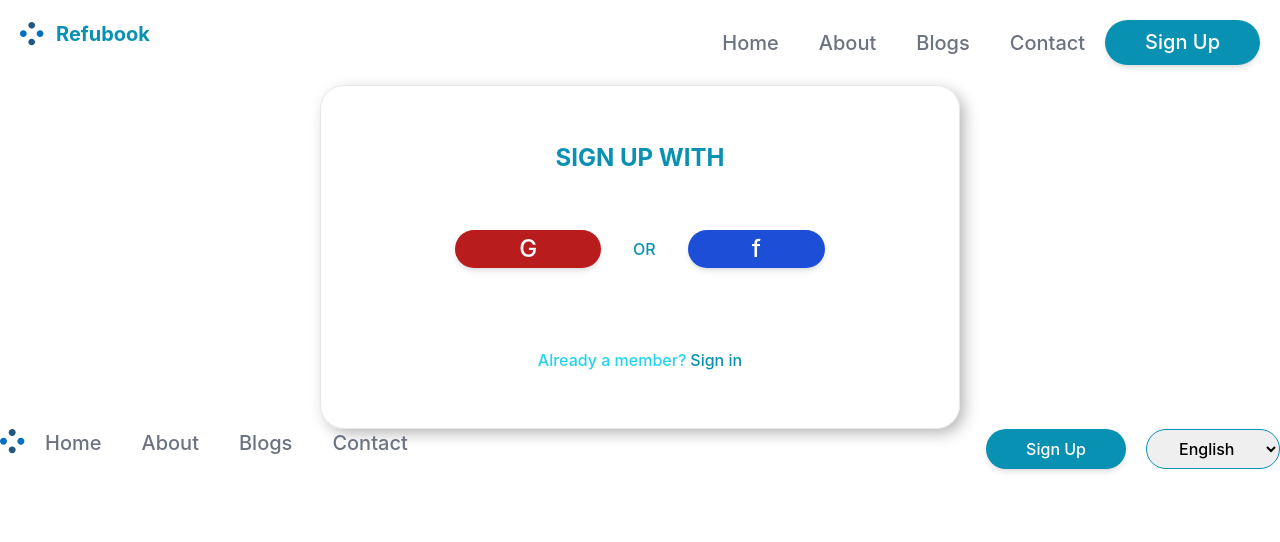
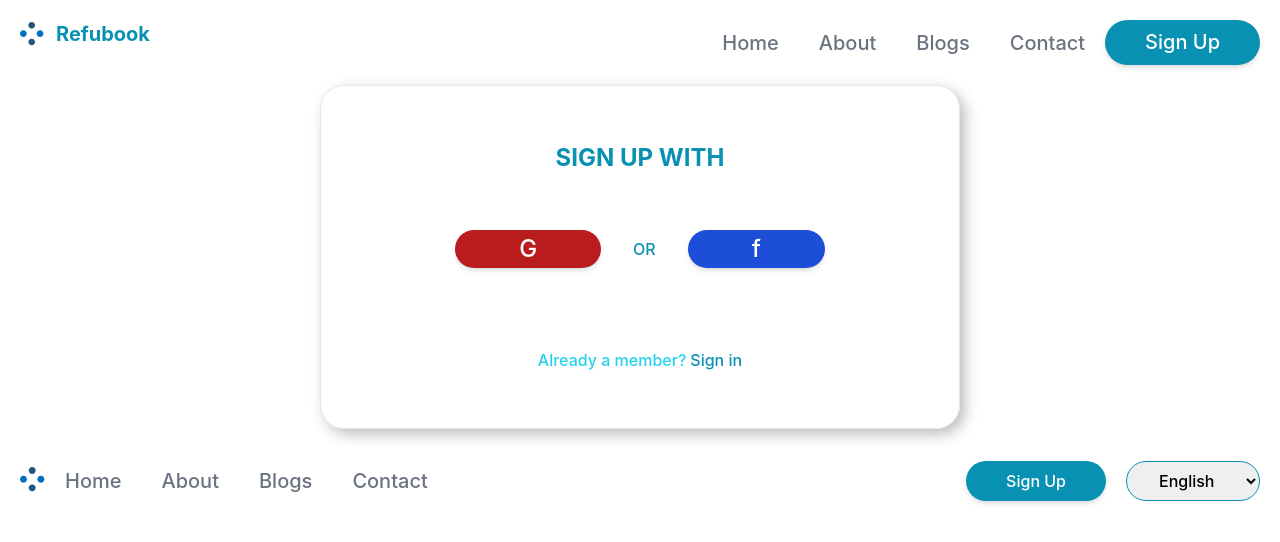
Before and after one commit to Recoded-Spark-Turkey-2022/The-Incredibles, a React (Create React App) app: page /signup in a window 1280 px wide. Shown: the top 542 px of the page. Built offline with nearby package versions, Linux system fonts and the light colour scheme; no server answers; the database is empty.

Commit message:
padding footer

```diff
--- a/src/components/Footer/index.jsx
+++ b/src/components/Footer/index.jsx
@@ -34,7 +34,7 @@ function Footer() {
   ));
   return (
     <Container>
-      <div className="md:flex md:justify-between max-md:flex max-md:flex-col max-md:items-center max-md:justify-center align-middle gap-5">
+      <div className="m-auto py-8 px-5 md:flex md:justify-between max-md:flex max-md:flex-col max-md:items-center max-md:justify-center items-center	 gap-5">
         <div className=" md:flex md:flex-row max-md:flex max-md:flex-col max-md:items-center max-md:justify-center ">
           <div>
             <Link to="/">
```
